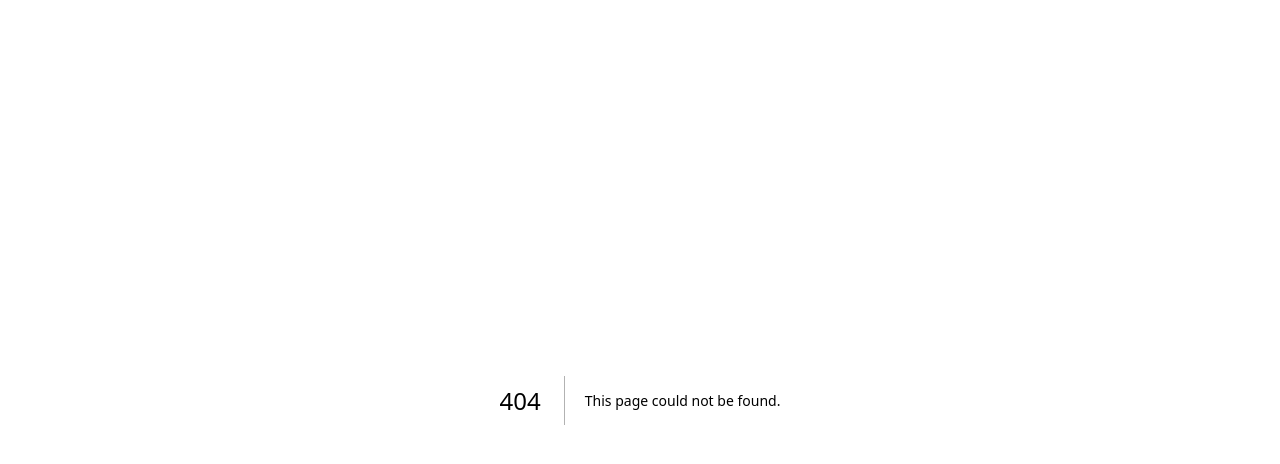
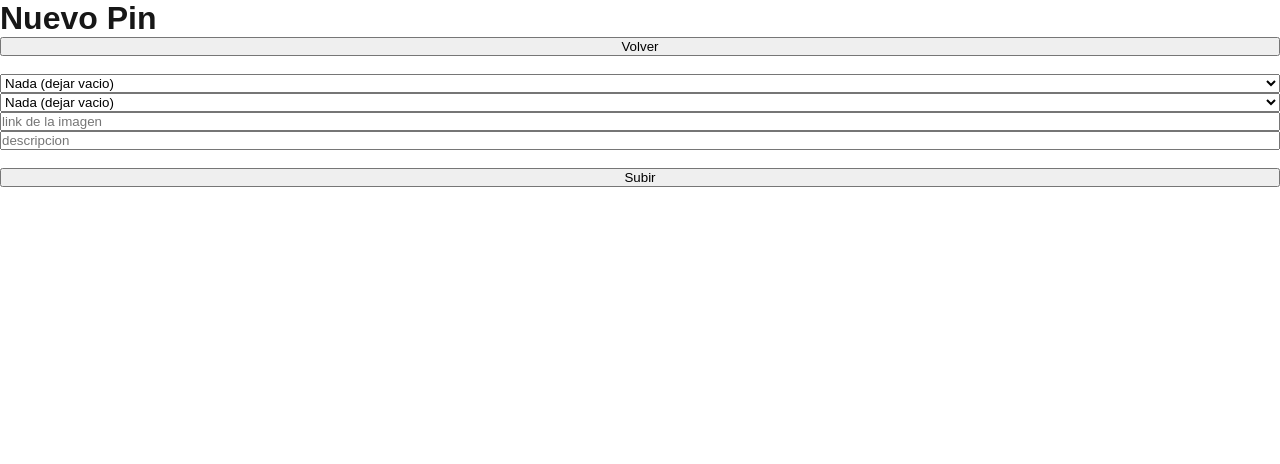
Before and after one commit to PioIX/2026-TPF-G12, a Next.js app in the folder frontend/: page /subirpin in a window 1280 px wide. Before the commit this address had no page. Shown: the top 464 px of the page. Built offline with nearby package versions, Linux system fonts and the light colour scheme.

Commit message:
Varias cosas hechas leer desc
Pagina principal anda, falta terminar subir nuevo pin y hacer el post

```diff
--- /dev/null
+++ b/frontend/src/app/subirpin/page.js
@@ -0,0 +1,45 @@
+"use client"
+
+import { useEffect } from "react";
+import { useState } from "react";
+import { useRouter } from "next/navigation";
+import { useSearchParams } from "next/navigation";
+import Button from "@/components/Button";
+import SelectTemas from "@/components/SelectTemas";
+
+
+export default function SubirPinPage(){
+    const router = useRouter()
+    const searchParams = useSearchParams()
+    const user = parseInt(searchParams.get("user"))
+    const [descripcion, setDescripcion] = useState("")
+    const [link, setLink] = useState("")
+    const [tag1, setTag1] = useState("")
+    const [tag2, setTag2] = useState("")
+
+
+    function volver(){
+        router.back()
+    }
+
+    function postPin(){
+        console.log(tag1)
+    }
+
+
+
+    return(
+        <>
+            <h1>Nuevo Pin</h1>
+            <Button funcion={volver} texto={"Volver"}></Button>
+            <br></br>
+            <SelectTemas nombre={"tag1"} onChange={(select) => setTag1(select.target.value)}></SelectTemas>
+            <SelectTemas nombre={"tag2"}></SelectTemas>
+
+            <input type="text" value={link} onChange={(e) => setLink(e.target.value)} placeholder="link de la imagen"></input>
+            <input type="text" value={descripcion} onChange={(e) => setDescripcion(e.target.value)} placeholder="descripcion"></input>
+            <br></br>
+            <Button funcion={postPin} texto={"Subir"}></Button>
+        </>
+    )
+}
--- /dev/null
+++ b/frontend/src/components/Button.js
@@ -0,0 +1,7 @@
+"use client"
+
+export default function Button({funcion, texto}){
+    return(
+    <button onClick={funcion}>{texto}</button>
+    )
+}
--- a/frontend/src/components/Pin.js
+++ b/frontend/src/components/Pin.js
@@ -7,7 +7,7 @@ export default function Pin({link, me_gusta, onclick}) {
         <div>
             <img src={link}></img>
             <p>{me_gusta}</p>
-            <button onclick={onclick}>Ir al pin</button>
+            <button onClick={onclick}>Ir al pin</button>
         </div>
     );
 }
--- /dev/null
+++ b/frontend/src/components/SelectTemas.js
@@ -0,0 +1,13 @@
+"use client"
+
+export default function SelectTemas({nombre}){
+    return(
+        <select name={nombre}>
+            <option value={""}>Nada (dejar vacio)</option>
+            <option value={"comida"}>Comida</option>
+            <option value={"memes"}>Memes</option>
+            <option value={"ropa"}>Ropa</option>
+            <option value={"animales"}>Animales</option>
+        </select>
+    )
+}
```
Also changed, not shown: frontend/src/app/principal/page.js (+12 -3 lines), frontend/src/components/PinList.js (+3 -7 lines).
